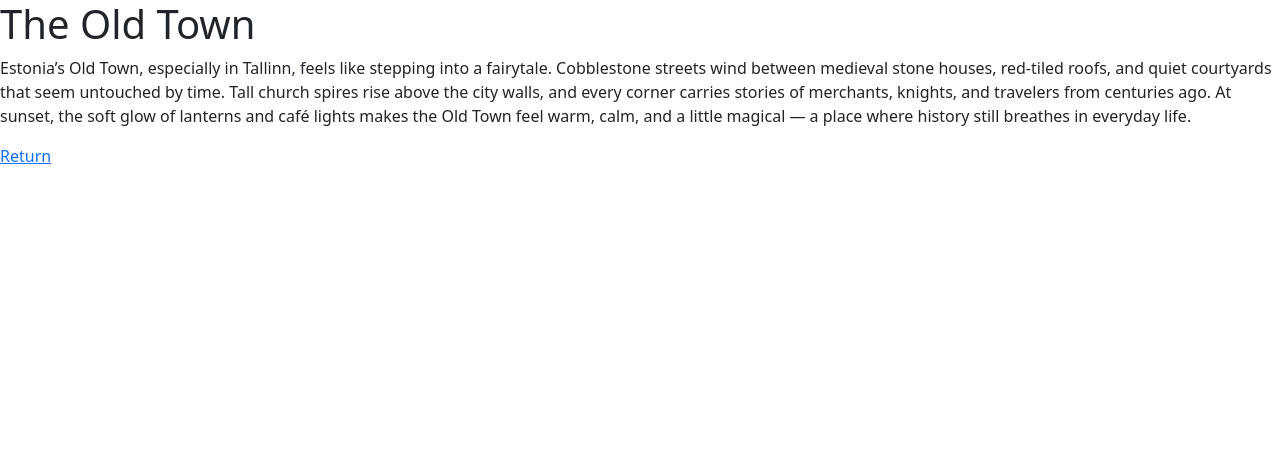
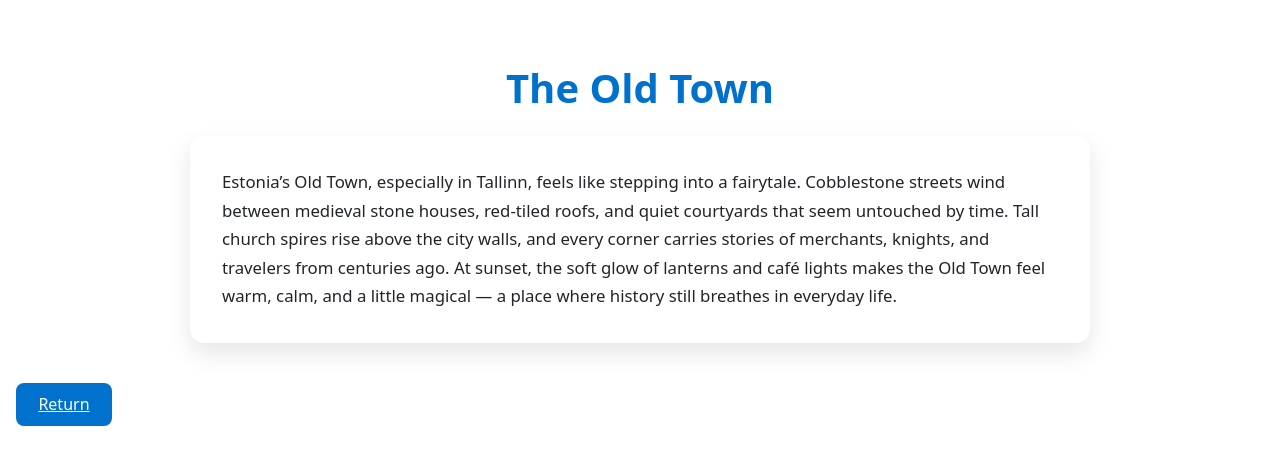
Before and after one commit to Baddar406/BAM, a plain HTML site: page img0.html in a window 1280 px wide. Drawn offline with nearby package versions, Linux system fonts and the light colour scheme.

Commit message:
Finished CSS

```diff
--- a/styles.css
+++ b/styles.css
@@ -106,3 +106,52 @@ a:hover {
     background-color: #005fa8;
     color: var(--est-white);
 }
+
+/* ====== Simple content pages ====== */
+body {
+    padding: 2rem 1rem;
+}
+
+/* Page title */
+body > h1 {
+    max-width: 900px;
+    margin: 2rem auto 1.5rem;
+    text-align: center;
+    color: var(--est-blue);
+    font-weight: 600;
+}
+
+/* Main text */
+body > p {
+    max-width: 900px;
+    margin: 0 auto 2.5rem;
+    font-size: 1.05rem;
+    line-height: 1.7;
+    background-color: var(--est-white);
+    padding: 2rem;
+    border-radius: 14px;
+    box-shadow: 0 10px 25px rgba(0, 0, 0, 0.1);
+}
+
+/* Return link */
+body > a {
+    display: inline-block;
+    margin: 0 auto;
+    padding: 0.6rem 1.4rem;
+    background-color: var(--est-blue);
+    color: var(--est-white);
+    border-radius: 8px;
+    font-weight: 500;
+    transition: background-color 0.3s ease, transform 0.2s ease;
+}
+
+body > a:hover {
+    background-color: #005fa8;
+    transform: translateY(-2px);
+    color: var(--est-white);
+}
+
+/* Center the return button */
+body {
+    text-align: center;
+}
```
